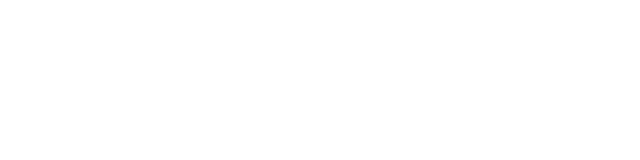
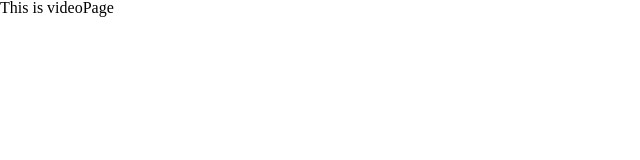
Before and after one commit to sopt-CwithD-15/frontend, a React (Create React App) app: page /video in a window 1280 px wide. Before the commit this address had no page. Shown: the top 160 px of the page, without its empty margins (0-640 px from the left). Built offline with nearby package versions, Linux system fonts and the light colour scheme.

Commit message:
feat: :sparkles: 비디오페이지 라우팅

```diff
--- a/src/Cores/router.jsx
+++ b/src/Cores/router.jsx
@@ -1,11 +1,13 @@
+import { BrowserRouter, Routes, Route } from 'react-router-dom';
 import MainPage from 'Pages/MainPage';
-import { BrowserRouter, Routes, Route } from 'react-router-dom';
+import VideoPage from 'Pages/VideoPage';
 
 function Router() {
   return (
     <BrowserRouter>
       <Routes>
         <Route path="/" element={<MainPage />} />
+        <Route path="/video" element={<VideoPage />} />
       </Routes>
     </BrowserRouter>
   );
--- /dev/null
+++ b/src/Pages/VideoPage.jsx
@@ -0,0 +1,5 @@
+function VideoPage() {
+  return <div>This is videoPage</div>;
+}
+
+export default VideoPage;
```
